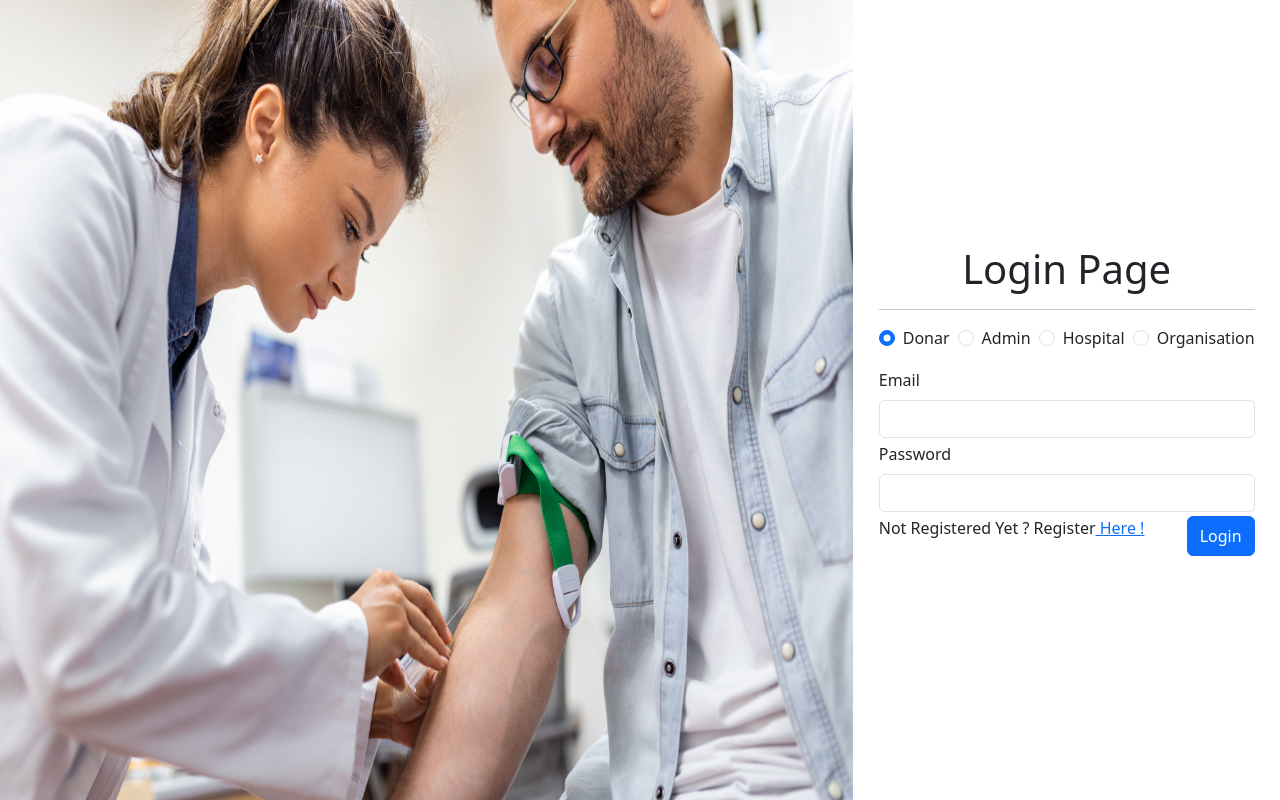
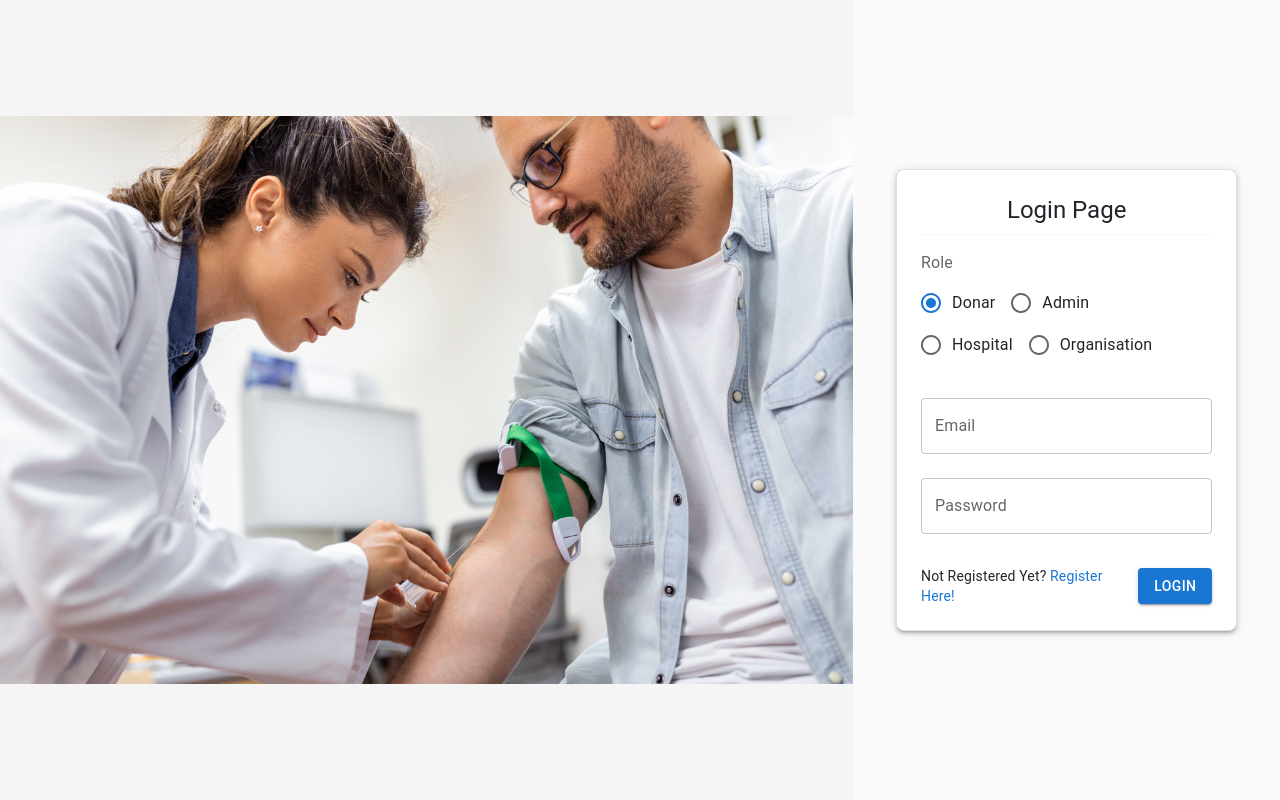
Before and after one commit to tanaydas2003/frontendraktdaan, a React (Create React App) app: page /login in a window 1280 px wide. Built offline with nearby package versions, Linux system fonts and the light colour scheme.

Commit message:
chore: Refactor InputType and Login components
Refactor InputType component to use Material-UI TextField for improved styling and functionality. Also, update Login component to use Material-UI Grid and Box components for better layout and responsiveness.

```diff
--- a/src/components/shared/Form/Form.js
+++ b/src/components/shared/Form/Form.js
@@ -1,12 +1,24 @@
+// src/components/shared/Form/Form.js
 import React, { useState } from 'react';
-import { Link } from 'react-router-dom'
+import { Link } from 'react-router-dom';
 import { handleLogin, handleRegister } from '../../../services/authService';
 import InputType from './InputType';
+import {
+  Box,
+  Button,
+  FormControl,
+  FormControlLabel,
+  FormLabel,
+  Radio,
+  RadioGroup,
+  Typography,
+  Divider,
+} from '@mui/material';
 
 const Form = ({ formType, submitBtn, formTitle }) => {
   const [email, setEmail] = useState('');
   const [password, setPassword] = useState('');
-  const [role, setRole] = useState("donar");
+  const [role, setRole] = useState('donar');
   const [name, setName] = useState('');
   const [organisationName, setOrganisationName] = useState('');
   const [hospitalName, setHospitalName] = useState('');
@@ -20,8 +32,22 @@ const Form = ({ formType, submitBtn, formTitle }) => {
     case 'login':
       formContent = (
         <>
-          <InputType labelText={'Email'} labelFor={'forEmail'} inputType={'email'} name={'email'} value={email} onChange={(e) => setEmail(e.target.value)} />
-          <InputType labelText={'Password'} labelFor={'forPassword'} inputType={'password'} name={'password'} value={password} onChange={(e) => setPassword(e.target.value)} />
+          <InputType
+            labelText="Email"
+            labelFor="forEmail"
+            inputType="email"
+            name="email"
+            value={email}
+            onChange={(e) => setEmail(e.target.value)}
+          />
+          <InputType
+            labelText="Password"
+            labelFor="forPassword"
+            inputType="password"
+            name="password"
+            value={password}
+            onChange={(e) => setPassword(e.target.value)}
+          />
         </>
       );
       break;
@@ -29,19 +55,75 @@ const Form = ({ formType, submitBtn, formTitle }) => {
       formContent = (
         <>
           {(role === 'admin' || role === 'donar') && (
-            <InputType labelText={'Name'} labelFor={'forName'} inputType={'text'} name={'name'} value={name} onChange={(e) => setName(e.target.value)} />
+            <InputType
+              labelText="Name"
+              labelFor="forName"
+              inputType="text"
+              name="name"
+              value={name}
+              onChange={(e) => setName(e.target.value)}
+            />
           )}
-          <InputType labelText={'Email'} labelFor={'forEmail'} inputType={'email'} name={'email'} value={email} onChange={(e) => setEmail(e.target.value)} />
-          <InputType labelText={'Password'} labelFor={'forPassword'} inputType={'password'} name={'password'} value={password} onChange={(e) => setPassword(e.target.value)} />
-          {(role === 'organisation') && (
-            <InputType labelText={'Organisation Name'} labelFor={'fororganisationName'} inputType={'text'} name={'organisationName'} value={organisationName} onChange={(e) => setOrganisationName(e.target.value)} />
+          <InputType
+            labelText="Email"
+            labelFor="forEmail"
+            inputType="email"
+            name="email"
+            value={email}
+            onChange={(e) => setEmail(e.target.value)}
+          />
+          <InputType
+            labelText="Password"
+            labelFor="forPassword"
+            inputType="password"
+            name="password"
+            value={password}
+            onChange={(e) => setPassword(e.target.value)}
+          />
+          {role === 'organisation' && (
+            <InputType
+              labelText="Organisation Name"
+              labelFor="forOrganisationName"
+              inputType="text"
+              name="organisationName"
+              value={organisationName}
+              onChange={(e) => setOrganisationName(e.target.value)}
+            />
           )}
-          {(role === 'hospital') && (
-            <InputType labelText={'Hospital Name'} labelFor={'forHospitalName'} inputType={'text'} name={'hospitalName'} value={hospitalName} onChange={(e) => setHospitalName(e.target.value)} />
+          {role === 'hospital' && (
+            <InputType
+              labelText="Hospital Name"
+              labelFor="forHospitalName"
+              inputType="text"
+              name="hospitalName"
+              value={hospitalName}
+              onChange={(e) => setHospitalName(e.target.value)}
+            />
           )}
-          <InputType labelText={'Website'} labelFor={'forWebsite'} inputType={'text'} name={'website'} value={website} onChange={(e) => setWebsite(e.target.value)} />
-          <InputType labelText={'Address'} labelFor={'forAddress'} inputType={'text'} name={'address'} value={address} onChange={(e) => setAddress(e.target.value)} />
-          <InputType labelText={'Phone'} labelFor={'forPhone'} inputType={'text'} name={'phone'} value={phone} onChange={(e) => setPhone(e.target.value)} />
+          <InputType
+            labelText="Website"
+            labelFor="forWebsite"
+            inputType="url"
+            name="website"
+            value={website}
+            onChange={(e) => setWebsite(e.target.value)}
+          />
+          <InputType
+            labelText="Address"
+            labelFor="forAddress"
+            inputType="text"
+            name="address"
+            value={address}
+            onChange={(e) => setAddress(e.target.value)}
+          />
+          <InputType
+            labelText="Phone"
+            labelFor="forPhone"
+            inputType="tel"
+            name="phone"
+            value={phone}
+            onChange={(e) => setPhone(e.target.value)}
+          />
         </>
       );
       break;
@@ -50,68 +132,90 @@ const Form = ({ formType, submitBtn, formTitle }) => {
       formContent = null;
   }
 
+  const handleSubmit = (e) => {
+    e.preventDefault();
+    if (formType === 'login') {
+      handleLogin(e, email, password, role);
+    } else if (formType === 'register') {
+      handleRegister(
+        e,
+        name,
+        role,
+        email,
+        password,
+        phone,
+        organisationName,
+        address,
+        hospitalName,
+        website
+      );
+    }
+  };
+
   return (
-    <>
-      <form onSubmit={(e) =>{
-        if(formType === 'login') return handleLogin(e,email,password,role)
-        else if(formType === 'register') return handleRegister(e,name,role,email,password,phone,organisationName,address,hospitalName,website)
-      }}>
-        <h1 className="text-center">{formTitle}</h1>
-        <hr />
-        <div className="d-flex mb-3">
-          <div className="form-check">
-            <input type="radio" className="form-check-input" id='donarRadio' name='role' value={'donar'} onChange={(e) => setRole(e.target.value)} defaultChecked />
-            <label htmlFor="donarRadio" className='form-check-label'>
-              Donar
-            </label>
-          </div>
-          {/* <div className="form-check ms-2">
-            <input type="radio" className="form-check-input" id='adminRadio' name='role' value={'admin'} onChange={(e) => setRole(e.target.value)} />
-            <label htmlFor="adminRadio" className='form-check-label'>
-              Admin
-            </label>
-          </div> */}
+    <Box
+      component="form"
+      onSubmit={handleSubmit}
+      sx={{
+        maxWidth: 400,
+        mx: 'auto',
+        p: 3,
+        border: '1px solid #e0e0e0',
+        borderRadius: 2,
+        boxShadow: 3,
+        backgroundColor: '#fff',
+      }}
+    >
+      <Typography variant="h5" align="center" gutterBottom>
+        {formTitle}
+      </Typography>
+      <Divider sx={{ mb: 2 }} />
+      <FormControl component="fieldset" sx={{ mb: 2 }}>
+        <FormLabel component="legend">Role</FormLabel>
+        <RadioGroup
+          row
+          aria-label="role"
+          name="role"
+          value={role}
+          onChange={(e) => setRole(e.target.value)}
+        >
+          <FormControlLabel value="donar" control={<Radio />} label="Donar" />
           {formType === 'login' && (
-            <div className="form-check ms-2">
-              <input type="radio" className="form-check-input" id='adminRadio' name='role' value={'admin'} onChange={(e) => setRole(e.target.value)} />
-              <label htmlFor="adminRadio" className='form-check-label'>
-                Admin
-              </label>
-            </div>
+            <FormControlLabel value="admin" control={<Radio />} label="Admin" />
           )}
-          <div className="form-check ms-2">
-            <input type="radio" className="form-check-input" id='hospitalRadio' name='role' value={'hospital'} onChange={(e) => setRole(e.target.value)} />
-            <label htmlFor="hospitalRadio" className='form-check-label'>
-              Hospital
-            </label>
-          </div>
-          <div className="form-check ms-2">
-            <input type="radio" className="form-check-input" id='organisationRadio' name='role' value={'organisation'} onChange={(e) => setRole(e.target.value)} />
-            <label htmlFor="organisationRadio" className='form-check-label'>
-              Organisation
-            </label>
-          </div>
-        </div>
-        {formContent}
-
-        <div className="d-flex flex-row justify-content-between">
-          {formType === 'login' ? (
-            <p>
-              Not Registered Yet ? Register
-              <Link to="/register">  Here !</Link>
-            </p>
-          ): (
-            <p>
-              Already User Please
-              <Link to="/login">  Login !</Link>
-            </p>
-          )}
-          <button className="btn btn-primary" type="submit">
-            {submitBtn}
-          </button>
-        </div>
-      </form>
-    </>
+          <FormControlLabel value="hospital" control={<Radio />} label="Hospital" />
+          <FormControlLabel value="organisation" control={<Radio />} label="Organisation" />
+        </RadioGroup>
+      </FormControl>
+      {formContent}
+      <Box
+        sx={{
+          display: 'flex',
+          justifyContent: 'space-between',
+          alignItems: 'center',
+          mt: 3,
+        }}
+      >
+        {formType === 'login' ? (
+          <Typography variant="body2">
+            Not Registered Yet?{' '}
+            <Link to="/register" style={{ textDecoration: 'none', color: '#1976d2' }}>
+              Register Here!
+            </Link>
+          </Typography>
+        ) : (
+          <Typography variant="body2">
+            Already a User?{' '}
+            <Link to="/login" style={{ textDecoration: 'none', color: '#1976d2' }}>
+              Login Here!
+            </Link>
+          </Typography>
+        )}
+        <Button variant="contained" color="primary" type="submit">
+          {submitBtn}
+        </Button>
+      </Box>
+    </Box>
   );
 };
 
--- a/src/components/shared/Form/InputType.jsx
+++ b/src/components/shared/Form/InputType.jsx
@@ -1,14 +1,21 @@
-import React from 'react'
+// src/components/shared/InputType.js
+import React from 'react';
+import TextField from '@mui/material/TextField';
 
-const InputType = ({value, onChange, name, inputType, labelText, labelFor}) => {
+const InputType = ({ value, onChange, name, inputType, labelText, labelFor }) => {
   return (
-    <>
-        <div className="mb-1">
-                    <label htmlFor={labelFor} className="form-label">{labelText}</label>
-                    <input type={inputType} className="form-control" name={name} value={value} onChange={onChange} />
-        </div>
-    </>
-  )
-}
+    <TextField
+      fullWidth
+      margin="normal"
+      id={labelFor}
+      label={labelText}
+      type={inputType}
+      name={name}
+      value={value}
+      onChange={onChange}
+      variant="outlined"
+    />
+  );
+};
 
 export default InputType;
--- a/src/pages/auth/Login.jsx
+++ b/src/pages/auth/Login.jsx
@@ -1,37 +1,51 @@
-import React from 'react'
-import Form from '../../components/shared/Form/Form'
-// import {useSelector} from "react-redux"
-// import Spinner from '../../components/shared/Spinner'
+// src/pages/Login.js
+import React from 'react';
+import Form from '../../components/shared/Form/Form';
+import { Grid, Box, Typography } from '@mui/material';
+import { styled } from '@mui/system';
+
+const FormBanner = styled('div')({
+  backgroundColor: '#f5f5f5',
+  height: '100vh',
+  display: 'flex',
+  alignItems: 'center',
+  justifyContent: 'center',
+});
+
+const FormImage = styled('img')({
+  width: '100%',
+  height: 'auto',
+  maxHeight: '100vh',
+  objectFit: 'cover',
+});
 
 const Login = () => {
-  // const {loading,error} = useSelector(state => state.auth)
+  // const {loading, error} = useSelector(state => state.auth)
+
   return (
-    <>
-    {/* {loading ? (<Spinner/> ): ( */}
+    <Grid container sx={{ minHeight: '100vh' }}>
+      <Grid item md={8} sx={{ display: { xs: 'none', md: 'block' } }}>
+        <FormBanner>
+          <FormImage src="./assets/images/banner1.jpg" alt="Login Banner" />
+        </FormBanner>
+      </Grid>
+      <Grid
+        item
+        xs={12}
+        md={4}
+        sx={{
+          display: 'flex',
+          alignItems: 'center',
+          justifyContent: 'center',
+          backgroundColor: '#fafafa',
+        }}
+      >
+        <Box sx={{ width: '80%', maxWidth: 400 }}>
+          <Form formTitle="Login Page" submitBtn="Login" formType="login" />
+        </Box>
+      </Grid>
+    </Grid>
+  );
+};
 
-      <div className="row g-0">
-        <div className="col-md-8 form-banner">
-            <img src="./assets/images/banner1.jpg" alt="loginImage" />
-        </div>
-        <div className="col-md-4 form-container">
-          <Form formTitle={'Login Page'} submitBtn={'Login'} formType={'login'} />
-        </div>
-      </div>
-      {/* <div className="loginbody">
-        <div className="container columnlogin">
-          <div className="forms">
-            <div className="form-login">
-              <div className="form login">
-                <Form formTitle={'Login Page'} submitBtn={'Login'} formType={'login'} />
-              </div>
-            </div>
-          </div>
-        </div>
-      </div> */}
-
-    {/* )} */}
-    </>
-  )
-}
-
-export default Login
+export default Login;
```
